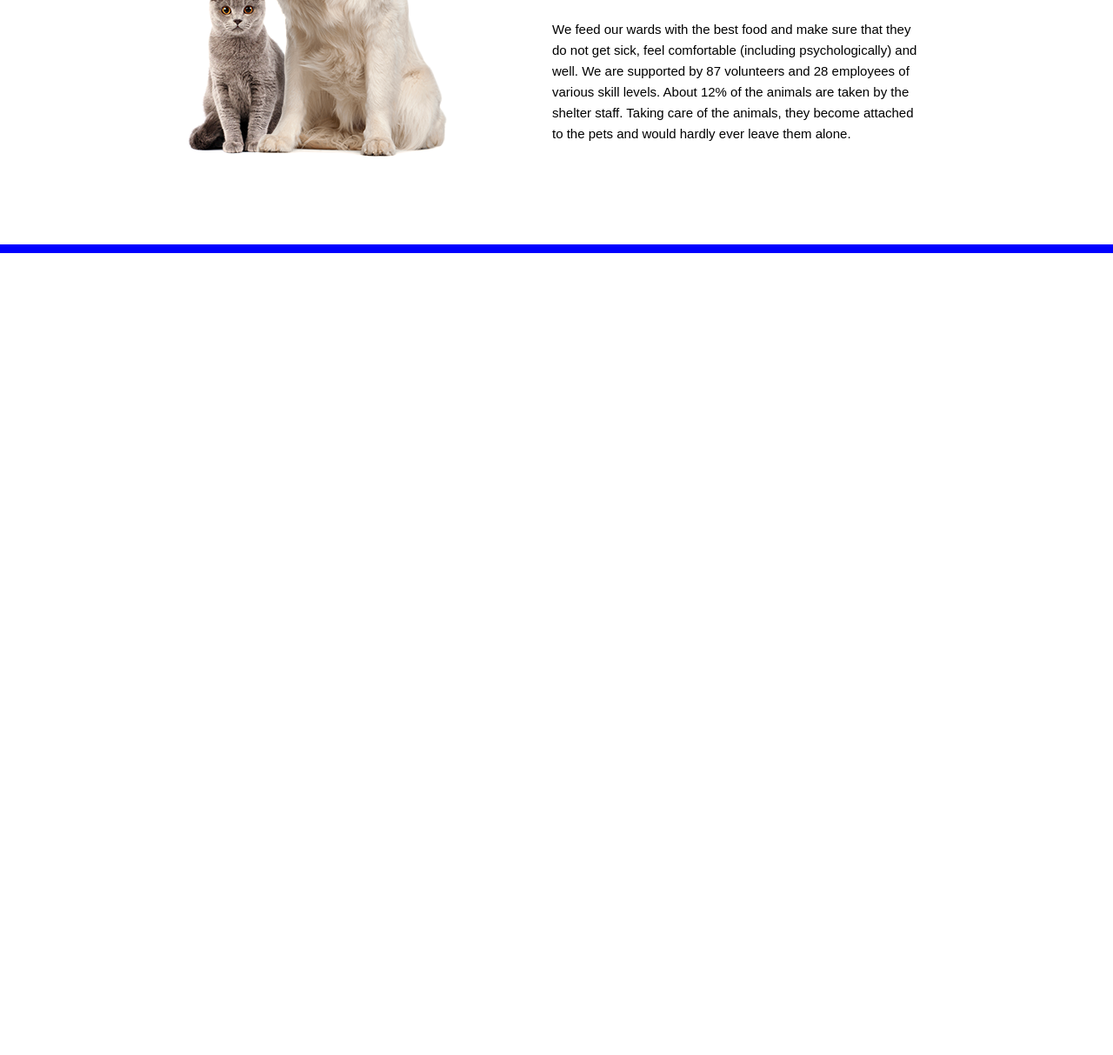
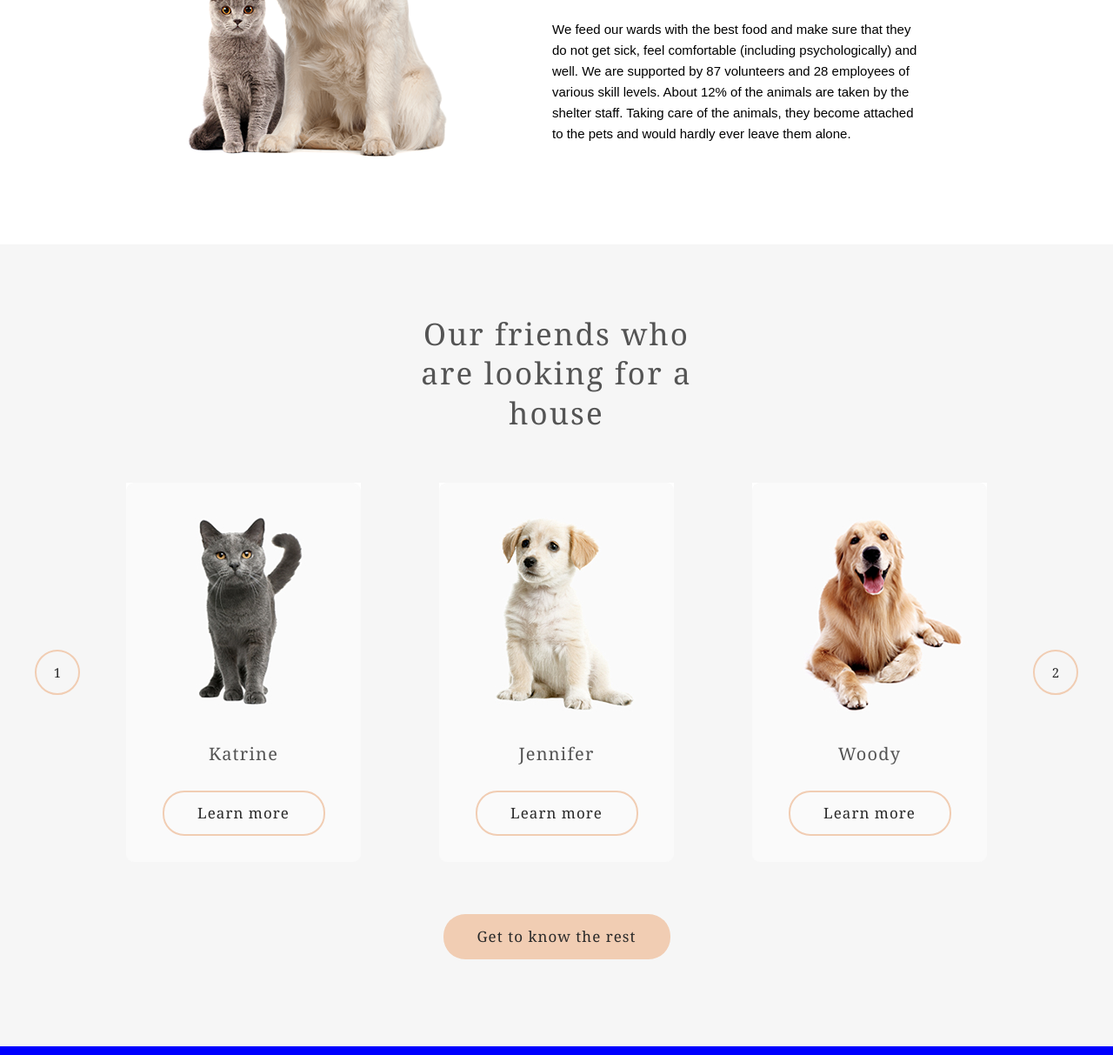
Before and after one commit to GinezisNWD/shelter, a plain HTML site: page index.html in a window 1280 px wide. Shown: the part 1274-2487 px from the top of the page at 87% size. Before the commit the page ends 1565 px from the top, so only its background shows below. Drawn offline with Linux system fonts and the light colour scheme.

Commit message:
feat: add section our-friends

```diff
--- a/assets/sass/abstracts/_variables.scss
+++ b/assets/sass/abstracts/_variables.scss
@@ -1,6 +1,10 @@
 $color-primary: #F1CDB3;
+$color-primary-light :#FDDCC4;
 $color-light-xl: #FFFFFF;
+$color-light-l: #F6F6F6;
+$color-light-s: #FAFAFA;
+
+
 $color-dark-l: #545454;
 $color-dark-s: #CDCDCD;
 $color-dark-3xl: #292929;
-$color-primary-light :#FDDCC4;
--- a/assets/sass/components/_buttons.scss
+++ b/assets/sass/components/_buttons.scss
@@ -1,4 +1,4 @@
-.button_primary {
+.button-primary {
 	display: block;
 	width: 261px;
 
@@ -22,3 +22,54 @@
 		background: $color-light-xl;
 	}
 }
+
+
+.button-card {
+	display: block;
+	width: 187px;
+
+	font-size: 17px;
+	line-height: 48px;
+
+
+
+	text-align: center;
+	color: $color-dark-3xl;
+	letter-spacing: 0.06em;
+
+	background: $color-light-s;
+	border-radius: 25px;
+	border: 2px solid $color-primary;
+
+	&:hover {
+		background: $color-primary-light;
+	}
+
+	&:active {
+		background: $color-primary;
+	}
+}
+
+.button-arrow {
+	display: block;
+	width: 52px;
+
+	font-size: 15px;
+	line-height: 48px;
+
+
+	text-align: center;
+	color: $color-dark-3xl;
+
+	background: $color-light-l;
+	border-radius: 100%;
+	border: 2px solid $color-primary;
+
+	&:hover {
+		background: $color-primary-light;
+	}
+
+	&:active {
+		background: $color-primary;
+	}
+}
--- a/assets/sass/pages/_home.scss
+++ b/assets/sass/pages/_home.scss
@@ -77,6 +77,90 @@
 }
 
 
+
+.our-friends {
+
+	padding: 80px 145px 100px 145px;
+	background-color: $color-light-l;
+
+	&__slider-wrapper {
+		position: relative;
+		margin: 0 0 60px 0;
+	}
+
+	&__wrapper {
+		display: flex;
+		flex-direction: column;
+		justify-content: space-between;
+		align-items: center;
+	}
+
+	&__title {
+		max-width: 400px;
+		margin: 0 0 58px 0;
+
+		font-size: 35px;
+		line-height: 130%;
+		text-align: center;
+		color: $color-dark-l;
+		letter-spacing: 0.06em;
+	}
+
+	&__slider {
+		display: flex;
+		justify-content: space-between;
+
+		gap: 90px;
+
+
+	}
+
+	&__card {
+		display: flex;
+		flex-direction: column;
+		justify-content: space-between;
+		align-items: center;
+
+		background-color: $color-light-s;
+		border-radius: 9px;
+	}
+
+	&__image {
+		margin: 0 0 30px 0;
+	}
+
+	&__name {
+		font-size: 20px;
+		color: $color-dark-l;
+		letter-spacing: 0.06em;
+		margin: 0 0 30px 0;
+	}
+
+	&__button-card {
+		margin: 0 0 30px 0;
+	}
+
+	&__button-arrow-prev {
+		position: absolute;
+		left: 0 - 105px;
+		top: 44%;
+	}
+
+	&__button-arrow-next {
+		position: absolute;
+		right: 0 - 105px;
+		top: 44%;
+	}
+
+	&__button-primary {
+		letter-spacing: 0.06em;
+	}
+}
+
+
+
+
+
 // body {
 // 	font-family: Georgia, 'Times New Roman', Times, serif;
 // 	font-style: normal;
--- a/index.html
+++ b/index.html
@@ -45,7 +45,7 @@
 						<p class="not-only__text">We offer to give a chance to a little and nice puppy with an extremely wide and
 							open
 							heart. He or she will love you more than anybody else in the world, you will see!</p>
-						<a class="not-only__button button_primary" href="#">Make a friend</a>
+						<a class="not-only__button button-primary" href="#">Make a friend</a>
 					</div>
 				</div>
 			</section>
@@ -70,6 +70,52 @@
 				</div>
 			</section>
 
+			<section class="our-friends">
+				<div class="container">
+					<div class="our-friends__wrapper">
+						<h3 class="our-friends__title">Our friends who <br> are looking for a house</h3>
+
+						<div class="our-friends__slider-wrapper">
+
+							<div class="our-friends__slider">
+
+								<div class="our-friends__card">
+									<div class="our-friends__image">
+										<img src="assets/img/pets-katrine.jpg" alt="katrine">
+									</div>
+									<div class="our-friends__name">Katrine</div>
+									<button class="our-friends__button-card button-card">Learn more</button>
+								</div>
+
+								<div class="our-friends__card">
+									<div class="our-friends__image">
+										<img src="assets/img/pets-Jennifer.jpg" alt="jennifer">
+									</div>
+									<div class="our-friends__name">Jennifer</div>
+									<button class="our-friends__button-card button-card">Learn more</button>
+								</div>
+
+								<div class="our-friends__card">
+									<div class="our-friends__image">
+										<img src="assets/img/pets-Woody.jpg" alt="Woody">
+									</div>
+									<div class="our-friends__name">Woody</div>
+									<button class="our-friends__button-card button-card">Learn more</button>
+								</div>
+
+							</div>
+
+							<button class="our-friends__button-arrow-prev button-arrow"> 1 </button>
+							<button class="our-friends__button-arrow-next button-arrow"> 2 </button>
+						</div>
+
+
+						<a href="" class="our-friends__button-primary button-primary">Get to know the rest</a>
+
+
+					</div>
+				</div>
+			</section>
 
 
 
```
Also changed, not shown: assets/img/pets-jennifer.jpg (added), assets/img/pets-katrine.jpg (added), assets/img/pets-woody.jpg (added), assets/svg/arrow-next.svg (added), assets/svg/arrow-prev.svg (added), css/main.css, 1 other file.
